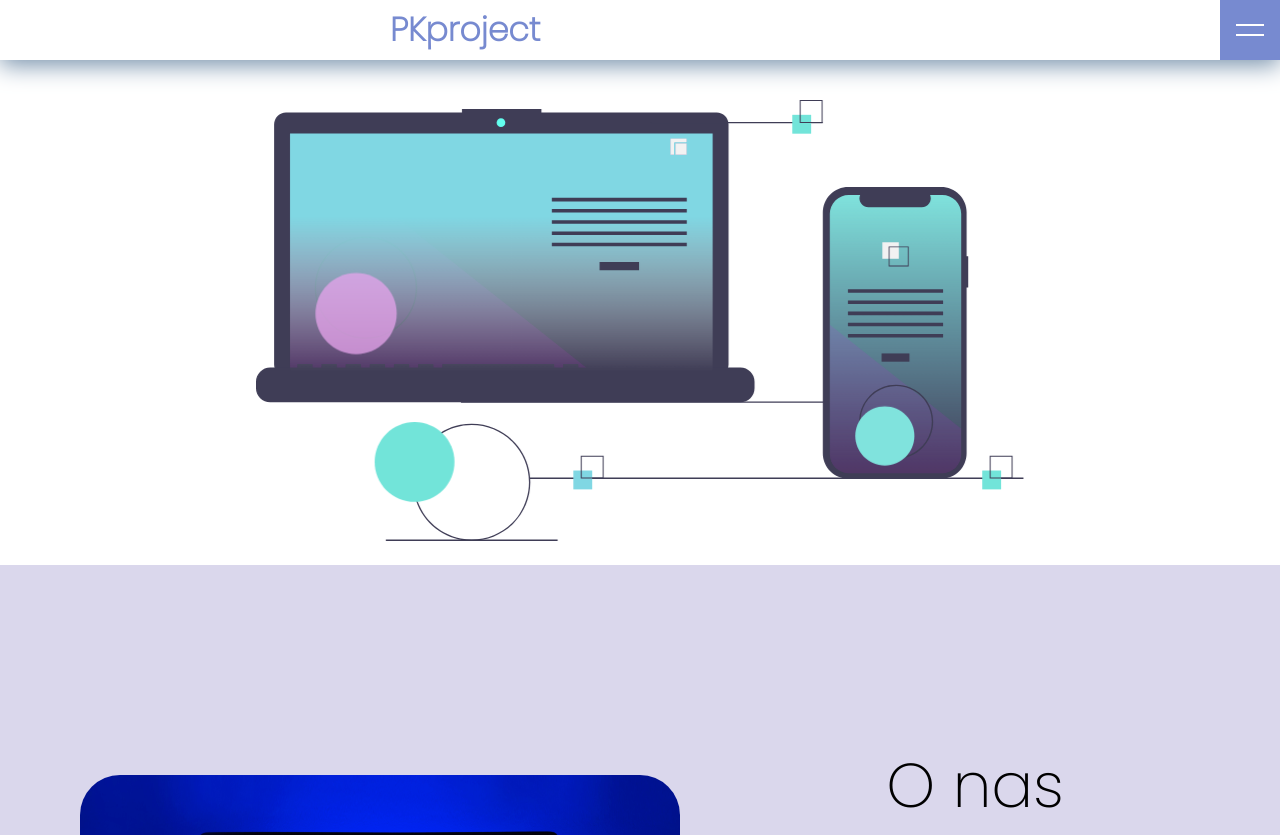
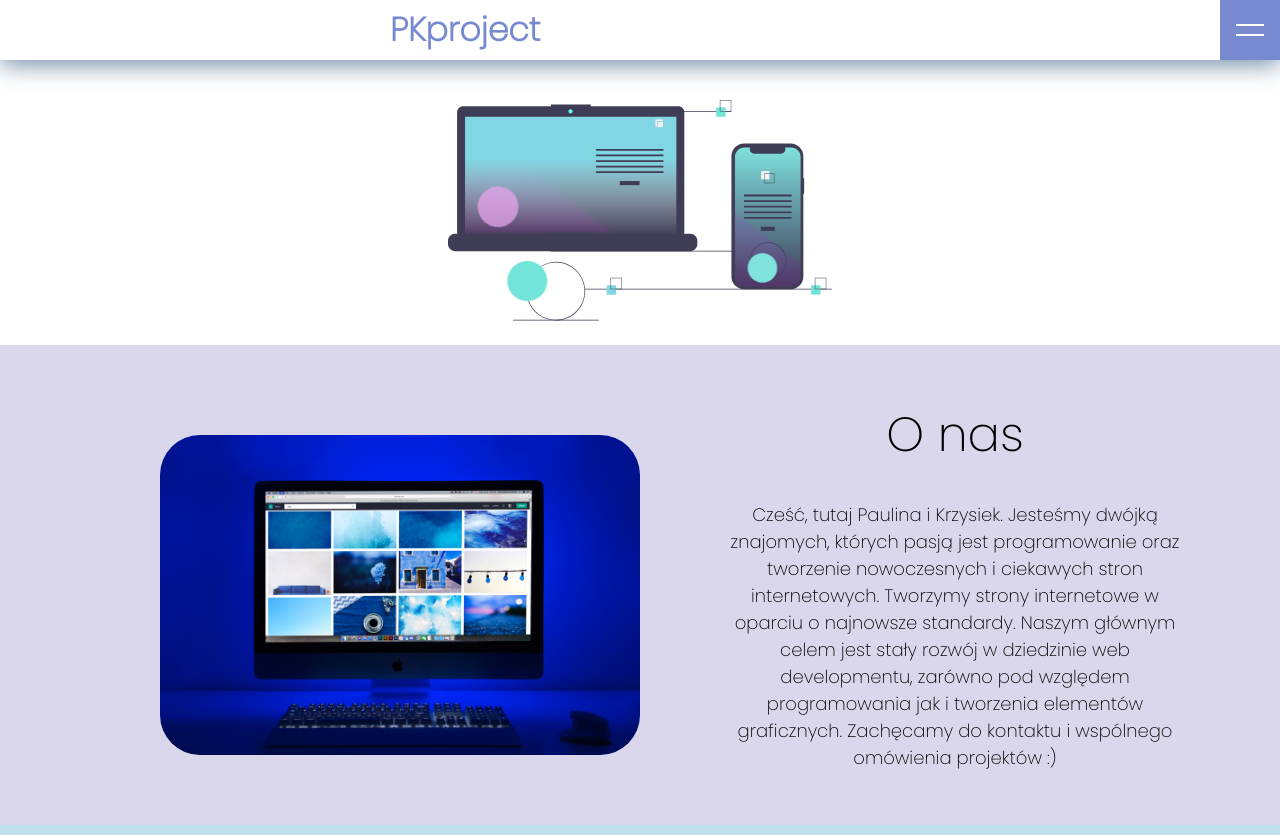
Before and after one commit to pkproject-office/pkproject-office, a website: page index.html in a window 1280 px wide. Shown: the top 835 px of the page. Drawn offline with nearby package versions, Linux system fonts and the light colour scheme.

Commit message:
change size

```diff
--- a/index.html
+++ b/index.html
@@ -31,7 +31,7 @@
 
 
     <div class="svg-container">
-        <svg width="60%" height="60%" viewBox="0 0 1140 655" fill="none" xmlns="http://www.w3.org/2000/svg">
+        <svg width="30%" height="30%" viewBox="0 0 1140 655" fill="none" xmlns="http://www.w3.org/2000/svg">
             <g id="undraw_progressive_app_m9ms 1" clip-path="url(#clip0)">
                 <g id="web-animation">
                     <path id="Vector" d="M1037.17 447.543H304.171V449.543H1037.17V447.543Z" fill="#3F3D56" />
--- a/sass/style.scss
+++ b/sass/style.scss
@@ -213,7 +213,7 @@ header {
 
 .swiper-container {
     width: 100vw;
-    height: 100vh;
+    height: 60vh;
     margin-top: 20px;
 }
 
@@ -248,8 +248,8 @@ header {
 .projects,
 .contact {
     width: 100%;
-    height: 100vh;
-    padding: 0 80px;
+    height: 60vh;
+    padding: 0 100px;
 }
 
 .section-container {
@@ -316,7 +316,7 @@ header {
 }
 
 .image > img {
-    width: 100%;
+    width: 80%;
     border-radius: 40px;
 }
 
@@ -362,13 +362,13 @@ header {
 }
 
 .text > .title {
-    font-size: 62px;
+    font-size: 48px;
     font-weight: 100;
     margin-bottom: 30px;
 }
 
 .text > .description {
-    font-size: 20px;
+    font-size: 18px;
 }
 
 // .swiper-container-horizontal > .swiper-pagination-progressbar.swiper-pagination-progressbar-opposite,
```
Also changed, not shown: css/style.css, 1 other file.
